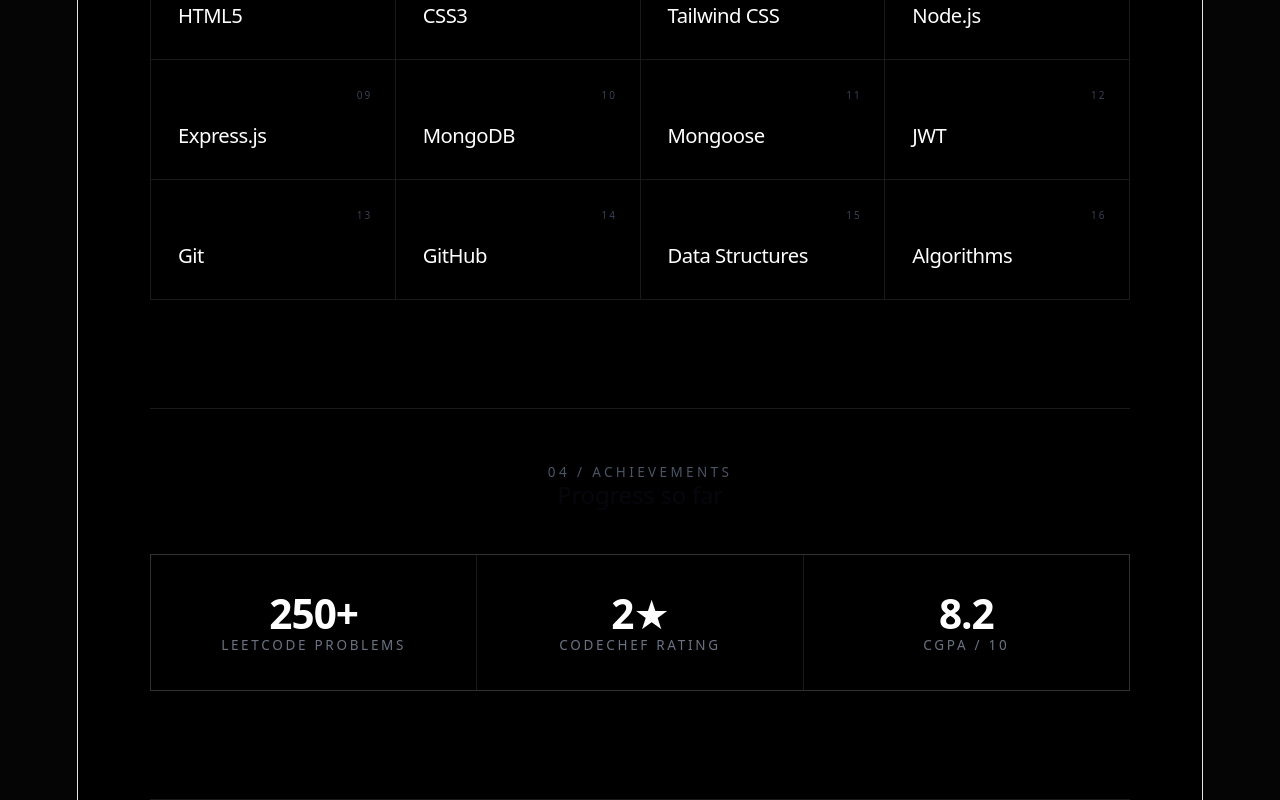
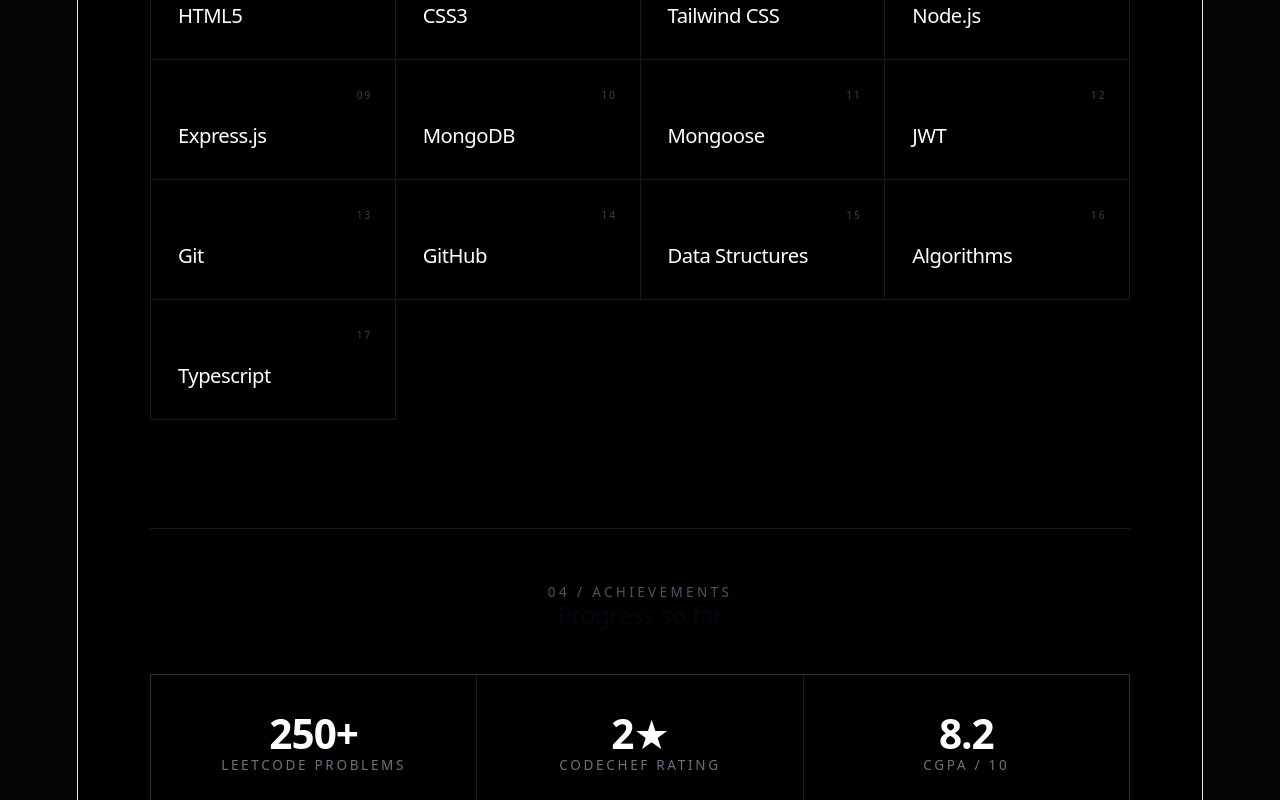
Before and after one commit to Pankajxrao/portfolio, a React (Vite) app: page /about in a window 1280 px wide. Shown: the part 1883-2683 px from the top of the page. Built offline with nearby package versions, Linux system fonts and the light colour scheme.

Commit message:
feat: add TypeScript to skills in About component and skills list

```diff
--- a/src/App.jsx
+++ b/src/App.jsx
@@ -97,7 +97,8 @@
   "Algorithms",
   "RestApi",
   "PostMan Api",
-  "Cloudinary"
+  "Cloudinary",
+  "Typescript"
 ];
 
 // ─────────────────────────────────────────────
--- a/src/components/About.jsx
+++ b/src/components/About.jsx
@@ -150,6 +150,7 @@
               "GitHub",
               "Data Structures",
               "Algorithms",
+              "Typescript"
             ].map((skill, index) => (
               <div
                 key={skill}
```
